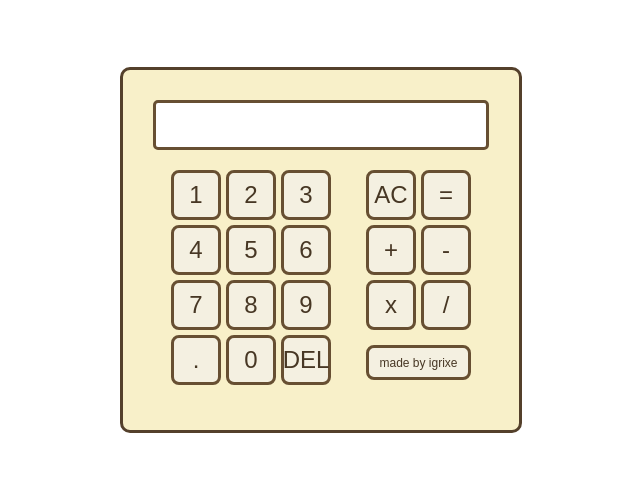
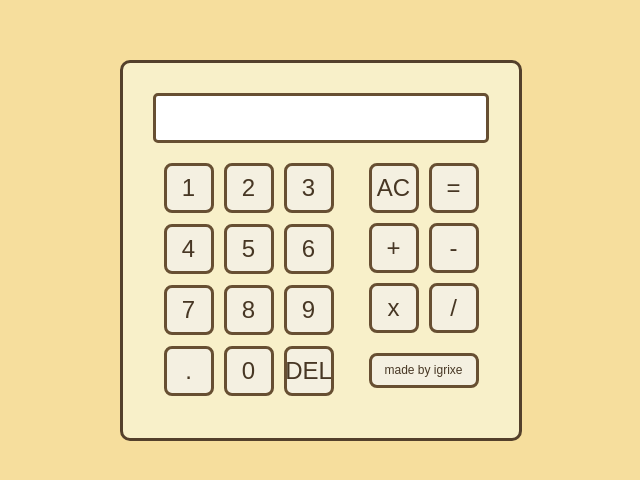
Before and after one commit to gwen041/Calcu-Web, a plain HTML site: page index.html in a window 1280 px wide. Shown: the part 150-630 px from the top of the page, without its empty margins (319-959 px from the left). Drawn offline with Linux system fonts and the light colour scheme.

Commit message:
fix: remove unnecessary div

```diff
--- a/index.html
+++ b/index.html
@@ -8,7 +8,6 @@
 </head>
 <body>
 
-
   <div id="container">
     <div>
       <input type="text" id="input-field" readonly>
@@ -16,56 +15,31 @@
 
     <div id="btn-components">
       <div id="numbers">
-        <div>
         <button id="one" onclick="btn1()" class="btn-style">1</button>
         <button id="two" onclick="btn2()" class="btn-style">2</button>
         <button id="three" onclick="btn3()" class="btn-style">3</button>
-        </div>
-        <div>
         <button id="four" onclick="btn4()" class="btn-style">4</button>
         <button id="five" onclick="btn5()" class="btn-style">5</button>
         <button id="six" onclick="btn6()" class="btn-style">6</button>
-        </div>
-        <div>
         <button id="seven" onclick="btn7()" class="btn-style">7</button>
         <button id="eight" onclick="btn8()" class="btn-style">8</button>
         <button id="nine" onclick="btn9()" class="btn-style">9</button>
-        </div>
-        <div>
         <button id="point" onclick="btnPoint()" class="btn-style">.</button>
         <button id="zero" onclick="btn0()" class="btn-style">0</button>
         <button onclick="delBtn()" class="btn-style">DEL</button>
       </div>
 
-      </div>
-
       <div id="operator">
-        <div>
         <button onclick="clrAll()" class="btn-style">AC</button>
         <button onclick="getResult()" class="btn-style">=</button>
-        </div>
-        <div>
         <button onclick="addOp()" class="btn-style">+</button>
         <button onclick="minusOp()" class="btn-style">-</button>
-        </div>
-        <div>
         <button onclick="multiplyOp()" class="btn-style">x</button>
         <button onclick="divideOp()" class="btn-style">/</button>
-        </div>
-
         <button onclick="getLink()" class="btn-style signature">made by igrixe</button>
-
-
       </div>
     </div>
-
   </div>
-
-
-
-
-
-
 
   <script src="script.js"></script>
 
--- a/style.css
+++ b/style.css
@@ -4,6 +4,7 @@ body {
   align-items: center;
   height: 100vh;
   margin: 0;
+  background-color: hsl(44, 83%, 79%) ;
 }
 
 #container {
@@ -37,27 +38,19 @@ body {
 #numbers {
   padding: 10px;
   display: flex;
-  flex-direction: column;
-  gap: 5px;
-}
-
-#numbers > div {
-  display: flex;
   flex-direction: row;
-  gap: 5px;
+  flex-wrap: wrap;
+  width: 170px;
+  gap: 10px;
 }
 
 #operator {
   display: flex;
-  flex-direction: column;
-  gap: 5px;
+  flex-direction: row;
+  flex-wrap: wrap;
+  gap: 10px;
+  width: 110px;
   padding: 10px;
-}
-
-#operator > div {
-  display: flex;
-  flex-direction: row;
-  gap: 5px;
 }
 
 .btn-style {
@@ -79,7 +72,7 @@ body {
 }
 
 .signature {
-  width: 105px;
+  width: 100%;
   height: 35px;
   font-size: 0.75em;
   margin: 10px 0px 10px 0px;
```
Lines whose indentation alone changed are shown as unchanged.
